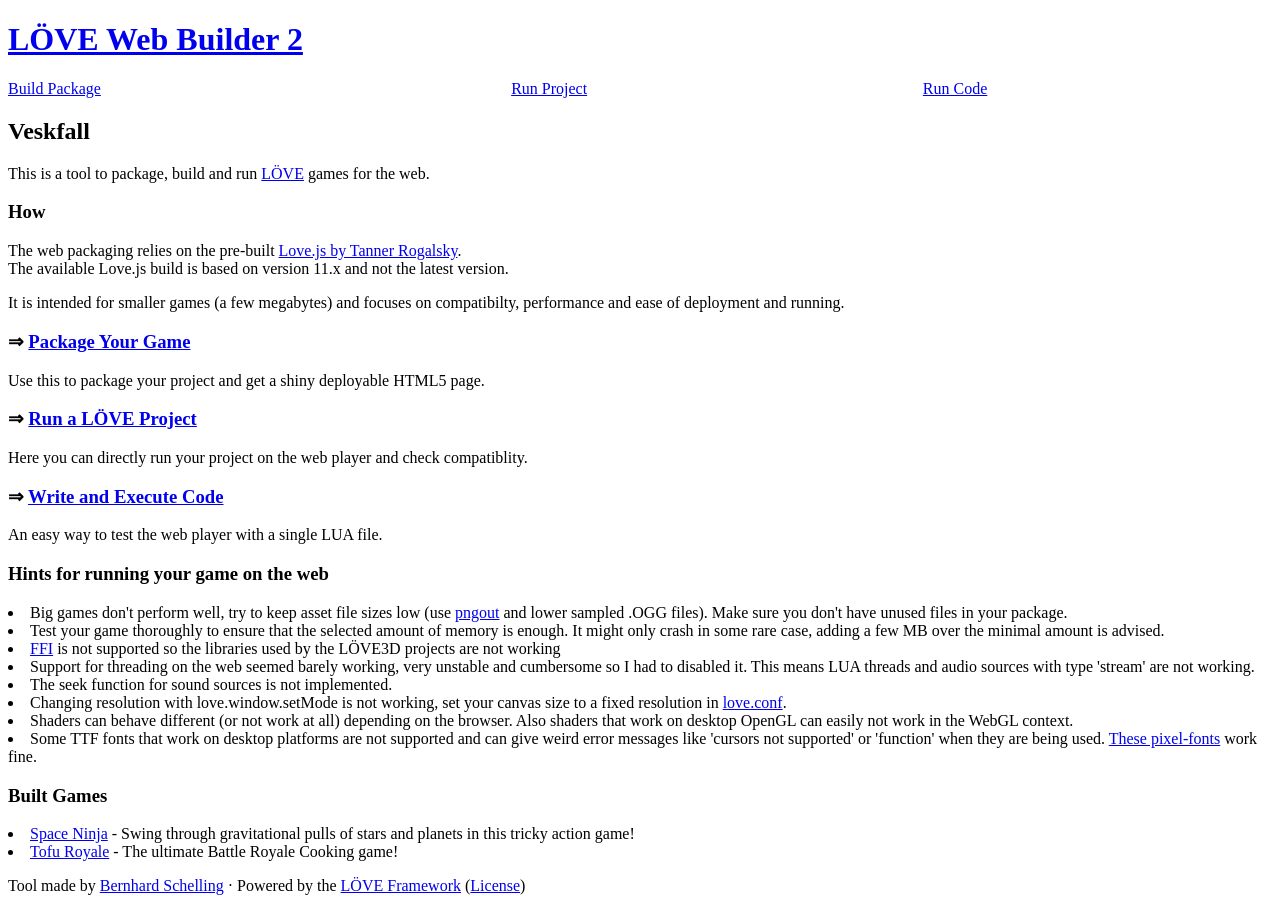
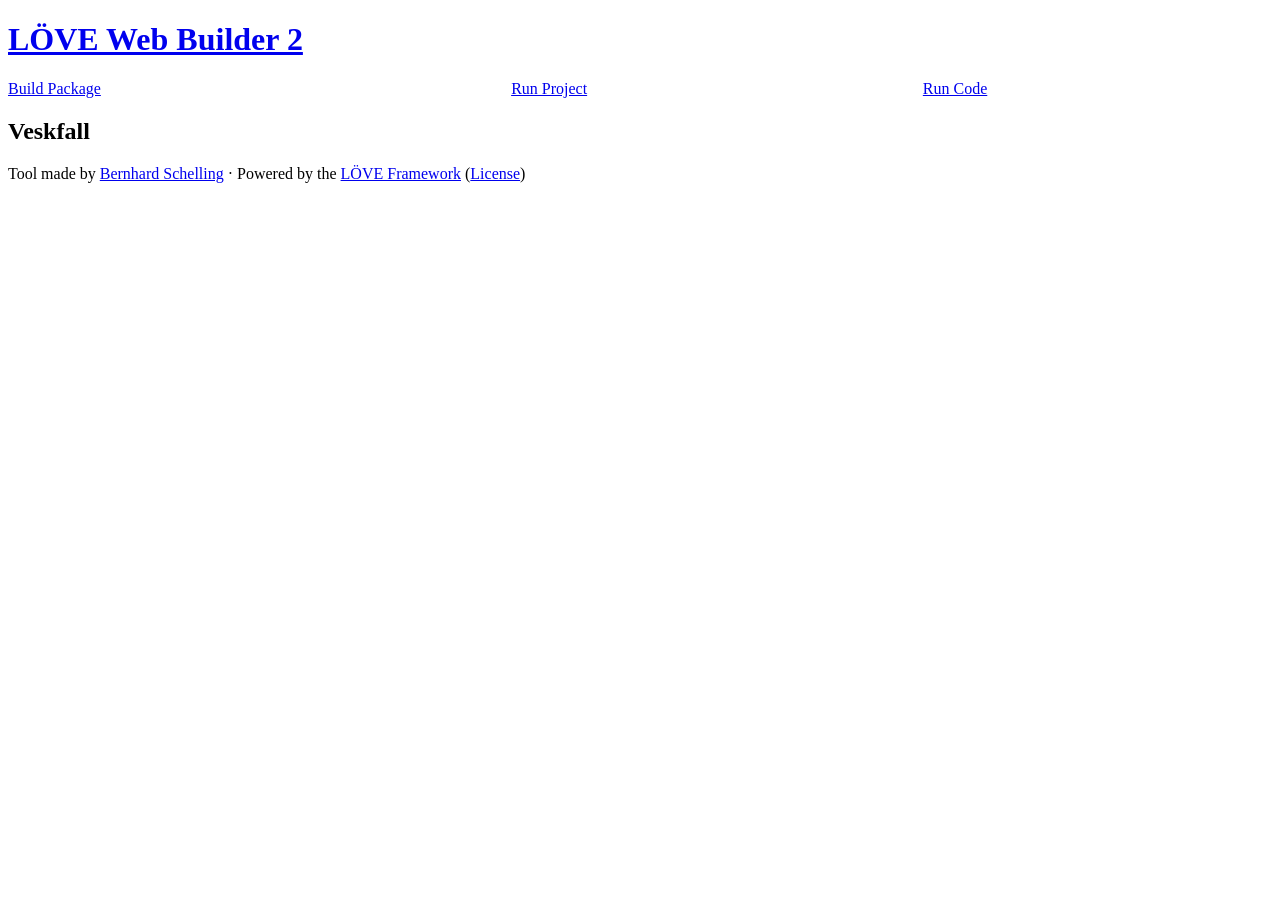
Before and after one commit to Gustavo-Gimenes/Website-Veskfall, a Jekyll site: the page built from index.html, in a window 1280 px wide. Built offline with Jekyll 4.4.1, drawn with Linux system fonts in a browser that asks for light colours; the list of posts is cut into pages by our own code.

Commit message:
Add files via upload

```diff
--- a/_config.yml
+++ b/_config.yml
@@ -1,5 +1,5 @@
 name: Veskfall
-description: "Package, build and run LÖVE games for the web"
+description: "Official Website Veskfall Games LLC"
 markdown: kramdown
 paginate: 5
 permalink: /:title
--- a/index.html
+++ b/index.html
@@ -2,36 +2,3 @@
 layout: default
 ---
 <h2>Veskfall</h2>
-<p>This is a tool to package, build and run <a href="https://love2d.org/">LÖVE</a> games for the web.</p>
-
-<h3>How</h3>
-<p>The web packaging relies on the pre-built <a href="https://github.com/TannerRogalsky/love.js/">Love.js by Tanner Rogalsky</a>.<br>
-The available Love.js build is based on version 11.x and not the latest version.</p>
-<p>It is intended for smaller games (a few megabytes) and focuses on compatibilty, performance and ease of deployment and running.</p>
-
-<h3>⇒ <a href="./package">Package Your Game</a></h3>
-<p>Use this to package your project and get a shiny deployable HTML5 page.</p>
-
-<h3>⇒ <a href="./run-project">Run a LÖVE Project</a></h3>
-<p>Here you can directly run your project on the web player and check compatiblity.</p>
-
-<h3>⇒ <a href="./run-code">Write and Execute Code</a></h3>
-<p>An easy way to test the web player with a single LUA file.</p>
-
-<h3><a name="hints"></a>Hints for running your game on the web</h3>
-<p>
-<li>Big games don't perform well, try to keep asset file sizes low (use <a href="http://advsys.net/ken/utils.htm">pngout</a> and lower sampled .OGG files). Make sure you don't have unused files in your package.</a>
-<li>Test your game thoroughly to ensure that the selected amount of memory is enough. It might only crash in some rare case, adding a few MB over the minimal amount is advised.</li>
-<li><a href="http://luajit.org/ext_ffi.html">FFI</a> is not supported so the libraries used by the LÖVE3D projects are not working</li>
-<li>Support for threading on the web seemed barely working, very unstable and cumbersome so I had to disabled it. This means LUA threads and audio sources with type 'stream' are not working.</li>
-<li>The seek function for sound sources is not implemented.</li>
-<li>Changing resolution with love.window.setMode is not working, set your canvas size to a fixed resolution in <a href="https://love2d.org/wiki/Config_Files">love.conf</a>.</li>
-<li>Shaders can behave different (or not work at all) depending on the browser. Also shaders that work on desktop OpenGL can easily not work in the WebGL context.</li>
-<li>Some TTF fonts that work on desktop platforms are not supported and can give weird error messages like 'cursors not supported' or 'function' when they are being used. <a href="http://www.dsg4.com/04/extra/bitmap/index.html">These pixel-fonts</a> work fine.</li>
-</p>
-
-<h3>Built Games</h3>
-<p>
-<li><a href="./Games/SpaceNinja">Space Ninja</a> - Swing through gravitational pulls of stars and planets in this tricky action game!</li>
-<li><a href="./Games/TofuRoyale">Tofu Royale</a> - The ultimate Battle Royale Cooking game!</li>
-</p>
```
